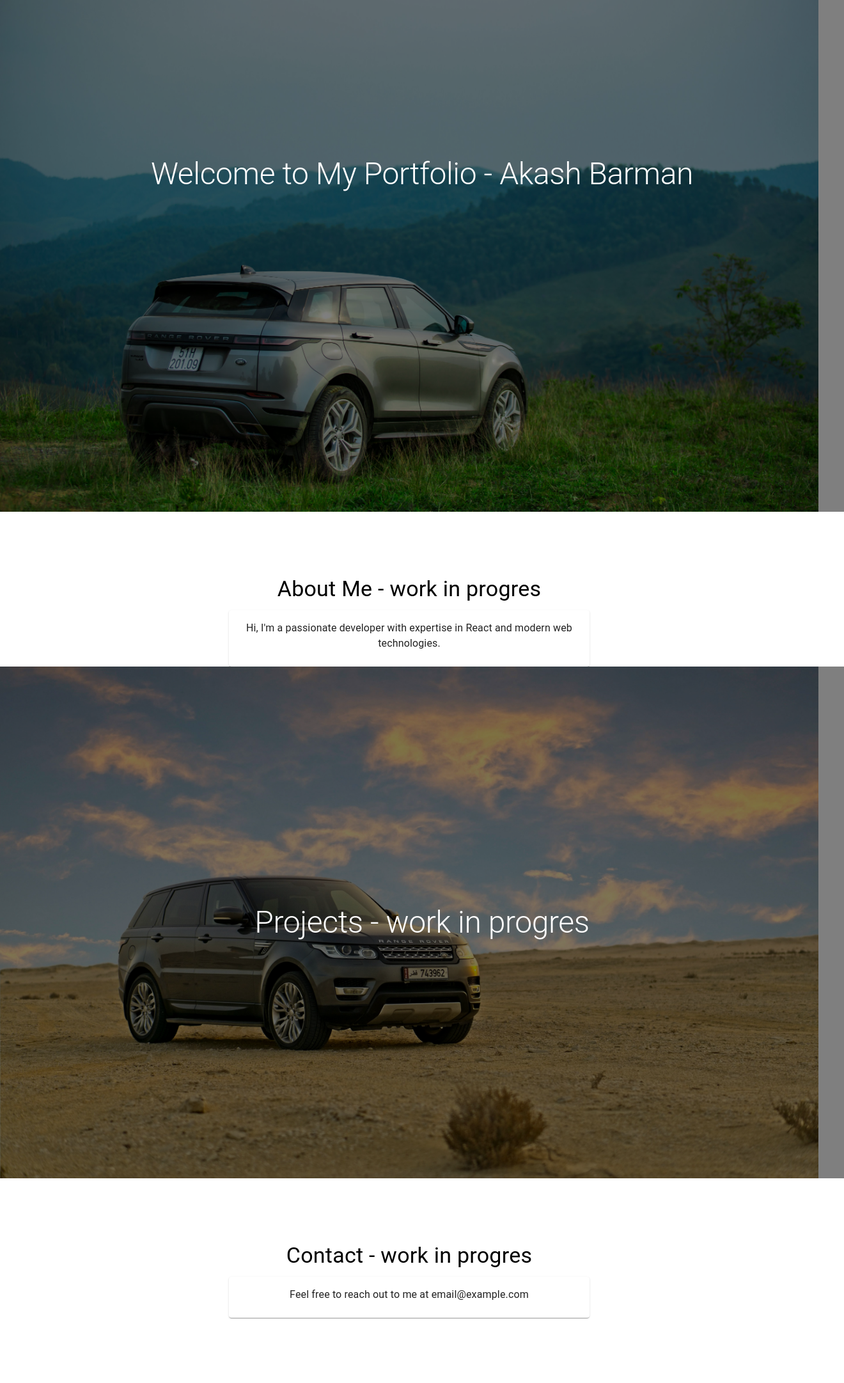
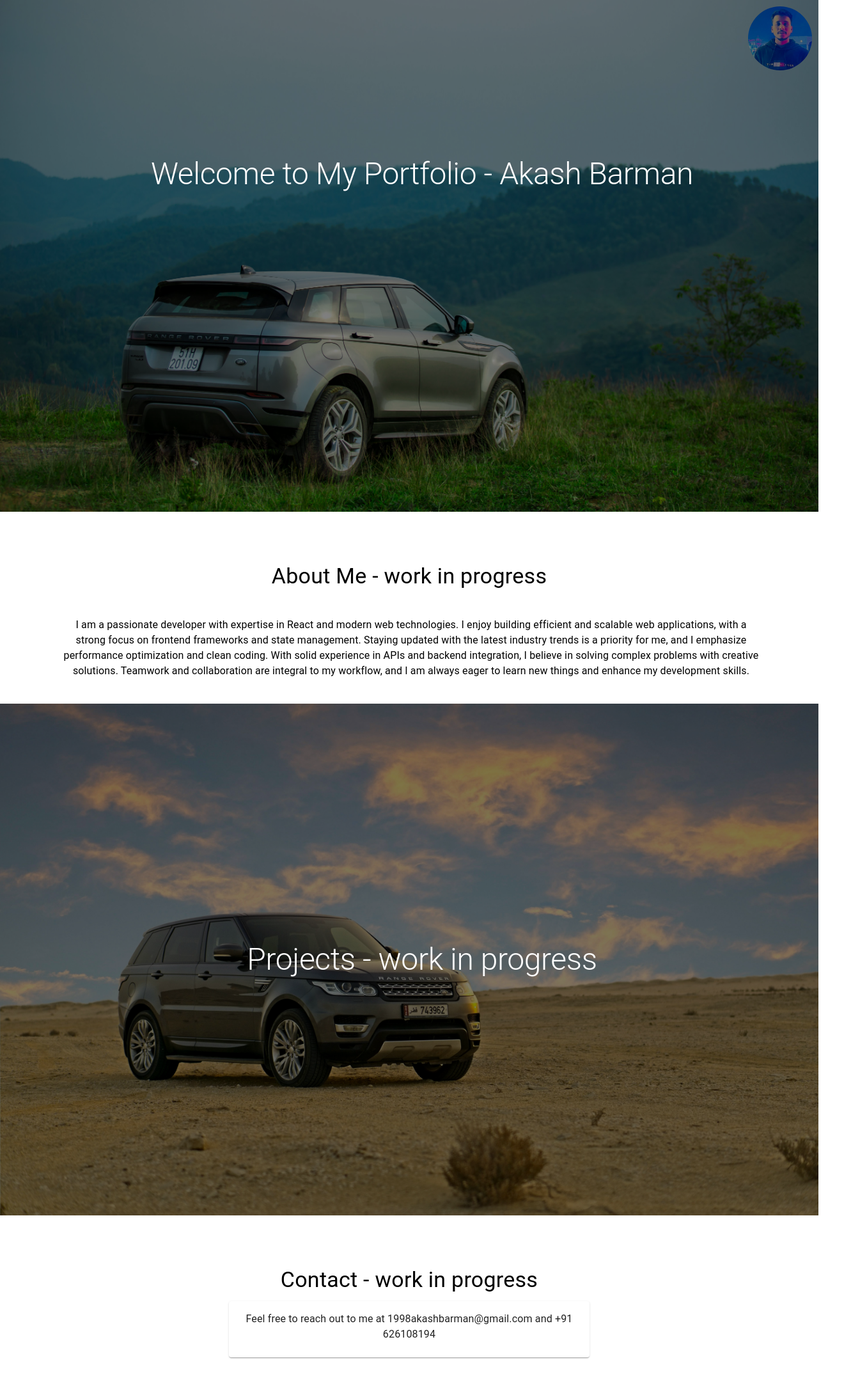
Before and after one commit to barmanakash/my-portfolio-akash, a React (Create React App) app: page / in a window 1280 px wide. Shown: the whole page at 64% size, 1320 px wide, since content can reach past the window. Before the commit the page ends 2110 px from the top, so only its background shows below. Built offline with nearby package versions, Linux system fonts and the light colour scheme.

Commit message:
text updated

```diff
--- a/src/component/portfolio.js
+++ b/src/component/portfolio.js
@@ -6,16 +6,24 @@ import {
   CardContent,
   Grid,
   Box,
+  styled,
 } from "@mui/material";
 import img from "../assests/awesom.jpg";
 import img2 from "../assests/dark.jpg";
+import akash from "../assests/Akash.jpeg";
 
 class Portfolio extends Component {
   firstUi = () => {
     return (
-      <Box>
+      <StyleBox sx={{ overflowX: "hidden", width: "100vw", maxWidth: "100%" }}>
         <Box strength={500}>
-          <Box style={{ position: "relative", height: "100vh" }}>
+          <Box
+            style={{
+              position: "relative",
+              height: "100vh",
+              overflow: "hidden",
+            }}
+          >
             <img
               src={img}
               alt="Background"
@@ -24,6 +32,19 @@ class Portfolio extends Component {
                 width: "100%",
                 height: "100%",
                 objectFit: "cover",
+              }}
+            />
+            <img
+              src={akash}
+              alt="Profile"
+              style={{
+                position: "absolute",
+                width: "100px",
+                height: "100px",
+                objectFit: "cover",
+                borderRadius: "50px",
+                right: "10px",
+                top: "10px",
               }}
             />
             <Box
@@ -53,26 +74,48 @@ class Portfolio extends Component {
           </Box>
         </Box>
 
-        <Container style={{ marginTop: 100 }}>
+        <Container sx={{ marginTop: 10, maxWidth: "100%" }}>
           <Typography variant="h4" gutterBottom align="center">
-            About Me - work in progres
+            About Me - work in progress
           </Typography>
-          <Grid container spacing={3} justifyContent="center">
+          <Grid container spacing={3}>
             <Grid item xs={12} sm={8} md={6}>
-              <Card>
+              <Box className="animatedborder">
                 <CardContent>
-                  <Typography variant="body1" align="center">
-                    Hi, I'm a passionate developer with expertise in React and
-                    modern web technologies.
+                  <Typography
+                    style={{
+                      display: "flex",
+                      justifyContent: "start",
+                    }}
+                    variant="body1"
+                    align="center"
+                  >
+                    I am a passionate developer with expertise in React and
+                    modern web technologies. I enjoy building efficient and
+                    scalable web applications, with a strong focus on frontend
+                    frameworks and state management. Staying updated with the
+                    latest industry trends is a priority for me, and I emphasize
+                    performance optimization and clean coding. With solid
+                    experience in APIs and backend integration, I believe in
+                    solving complex problems with creative solutions. Teamwork
+                    and collaboration are integral to my workflow, and I am
+                    always eager to learn new things and enhance my development
+                    skills.
                   </Typography>
                 </CardContent>
-              </Card>
+              </Box>
             </Grid>
           </Grid>
         </Container>
 
         <Box strength={400}>
-          <Box style={{ position: "relative", height: "100vh" }}>
+          <Box
+            style={{
+              position: "relative",
+              height: "100vh",
+              overflow: "hidden",
+            }}
+          >
             <img
               src={img2}
               alt="Background"
@@ -101,29 +144,34 @@ class Portfolio extends Component {
                 variant="h2"
                 style={{ fontSize: "clamp(2rem, 5vw, 3rem)" }}
               >
-                Projects - work in progres
+                Projects - work in progress
               </Typography>
             </Box>
           </Box>
         </Box>
 
-        <Container style={{ marginTop: 100, marginBottom: 50 }}>
+        <Container sx={{ marginTop: 10, marginBottom: 5, maxWidth: "100%" }}>
           <Typography variant="h4" gutterBottom align="center">
-            Contact - work in progres
+            Contact - work in progress
           </Typography>
           <Grid container spacing={3} justifyContent="center">
             <Grid item xs={12} sm={8} md={6}>
               <Card>
                 <CardContent>
-                  <Typography variant="body1" align="center">
-                    Feel free to reach out to me at email@example.com
+                  <Typography
+                    variant="body1"
+                    align="center"
+                    style={{ width: "auto" }}
+                  >
+                    Feel free to reach out to me at 1998akashbarman@gmail.com
+                    and +91 626108194
                   </Typography>
                 </CardContent>
               </Card>
             </Grid>
           </Grid>
         </Container>
-      </Box>
+      </StyleBox>
     );
   };
 
@@ -133,3 +181,15 @@ class Portfolio extends Component {
 }
 
 export default Portfolio;
+
+const StyleBox = styled(Box)({
+  "& .animatedborder": {
+    display: "flex",
+    justifyContent: "flex-start",
+    position: "relative",
+    border: "5px solid transparent",
+    borderRadius: "10px",
+    padding: "10px",
+    width: "200%",
+  },
+});
```
Also changed, not shown: src/assests/Akash.jpeg (added).
